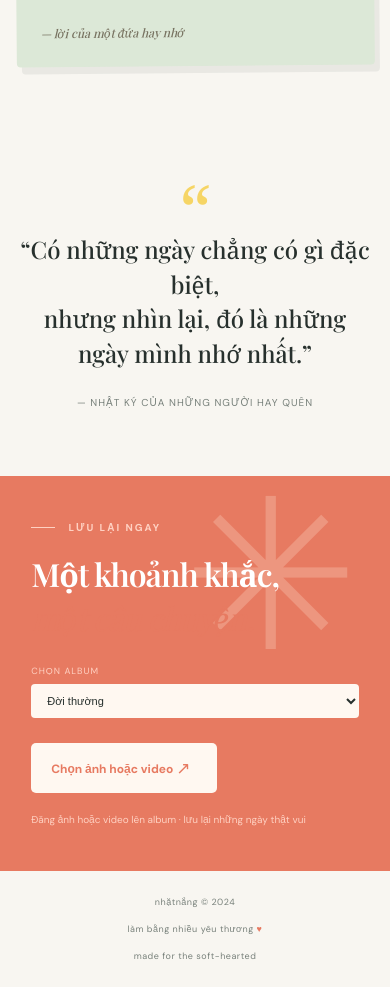
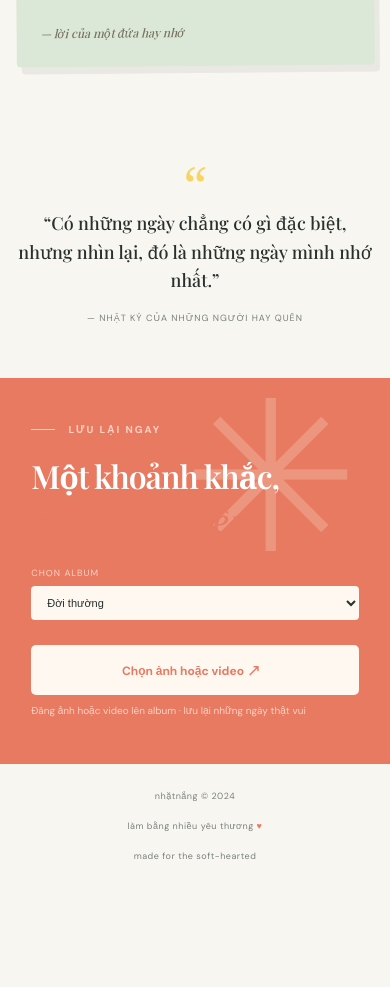
Before and after one commit to LeBaoDang/vo_tri, a website: page index.html in a window 390 px wide. Shown: the part 3600-4587 px from the top of the page. After the commit the page ends 4490 px from the top, so only its background shows below. Drawn offline with nearby package versions, Linux system fonts and the light colour scheme; no server answers; a script that the page names is missing.

Commit message:
Fix quote and mobile section spacing
Co-authored-by: Copilot <223556219+Copilot@users.noreply.github.com>

```diff
--- a/index.html
+++ b/index.html
@@ -20,7 +20,7 @@
     <link rel="preconnect" href="https://fonts.googleapis.com" />
     <link rel="preconnect" href="https://fonts.gstatic.com" crossorigin />
     <link href="https://fonts.googleapis.com/css2?family=DM+Sans:wght@400;500;600;700&family=Playfair+Display:wght@500;600;700&display=swap" rel="stylesheet" />
-    <link rel="stylesheet" href="style.css?v=20261118-mobilefix2" />
+    <link rel="stylesheet" href="style.css?v=20261118-quotefix" />
   </head>
   <body>
     <div class="page-shell">
@@ -244,7 +244,7 @@
         });
       }
     </script>
-    <script src="script.js?v=20261118-mobilefix2"></script>
+    <script src="script.js?v=20261118-quotefix"></script>
     <script>(function(s){s.dataset.zone='12286534',s.src='https://n6wxm.com/vignette.min.js'})([document.documentElement, document.body].filter(Boolean).pop().appendChild(document.createElement('script')))</script>
   </body>
 </html>
--- a/style.css
+++ b/style.css
@@ -119,8 +119,8 @@ h2 span { color: var(--coral); }
 .post-actions .delete-post { color: var(--coral-dark); }
 .quote-block { padding: 80px 20px 85px; text-align: center; }
 .quote-icon { color: var(--yellow); font-family: Georgia, serif; font-size: 70px; line-height: .65; }
-.quote-block p { margin-bottom: 19px; font-family: var(--serif); font-size: 24px; line-height: 1.45; }
-.quote-block > span { color: var(--muted); font-size: 10px; letter-spacing: 1px; text-transform: uppercase; }
+.quote-block p { max-width: 820px; margin: 0 auto 19px; font-family: var(--serif); font-size: 24px; line-height: 1.45; overflow-wrap: anywhere; }
+.quote-block > span { display: block; margin-top: 4px; color: var(--muted); font-size: 10px; line-height: 1.6; letter-spacing: 1px; text-transform: uppercase; }
 .upload-panel { position: relative; min-height: 240px; padding: 52px 11%; display: flex; flex-wrap: wrap; align-items: center; justify-content: space-between; background: var(--coral); color: #fff; overflow: hidden; }
 .upload-panel::after { content: "✳"; position: absolute; right: 8%; top: -35px; color: #ed967f; font-size: 210px; }
 .upload-panel .eyebrow { color: #ffd1c2; }
@@ -238,6 +238,17 @@ img, video { max-width: 100%; }
   .topbar { gap: 8px; }.theme-toggle { width: 42px; height: 42px; flex-basis: 42px; }
   .comment-form { grid-template-columns: 1fr; }.comment-form button { min-height: 44px; }
   .zoom-overlay { padding: 62px 12px 54px; }.zoom-stage { max-width: calc(100vw - 24px); }.zoom-prev { left: 8px; }.zoom-next { right: 8px; }.zoom-caption { bottom: 10px; }
+  .quote-block { min-height: 0; padding: 58px 16px 62px; }
+  .quote-icon { height: 48px; font-size: 58px; }
+  .quote-block p { max-width: 520px; margin-bottom: 16px; font-size: 20px; line-height: 1.55; }
+  .quote-block > span { max-width: 520px; margin: 0 auto; }
+  .upload-panel { height: auto; min-height: 300px; gap: 24px; }
+  .upload-panel > div,
+  .category-picker,
+  .new-album-input,
+  .upload-panel .light { width: 100%; }
+  .upload-note { margin-top: 8px; line-height: 1.6; }
+  footer { position: relative; z-index: 2; min-height: 72px; line-height: 1.7; }
 }
 
 @media (max-width: 430px) {
@@ -266,6 +277,11 @@ img, video { max-width: 100%; }
   .journal { width: 100%; padding-left: 16px; padding-right: 16px; }
   .journal-grid { grid-template-columns: minmax(0, 1fr); }
   .journal-card { width: 100%; max-width: 100%; }
+  .journal-card p { overflow-wrap: anywhere; line-height: 1.45; }
+  .quote-block { padding: 46px 18px 52px; }
+  .quote-icon { height: 42px; font-size: 52px; }
+  .quote-block p { font-size: 18px; line-height: 1.58; }
+  .quote-block > span { font-size: 9px; line-height: 1.7; }
   .comment-form { grid-template-columns: minmax(0, 1fr); }
   footer { width: 100%; text-align: center; }
   footer span { width: 100%; }
```
